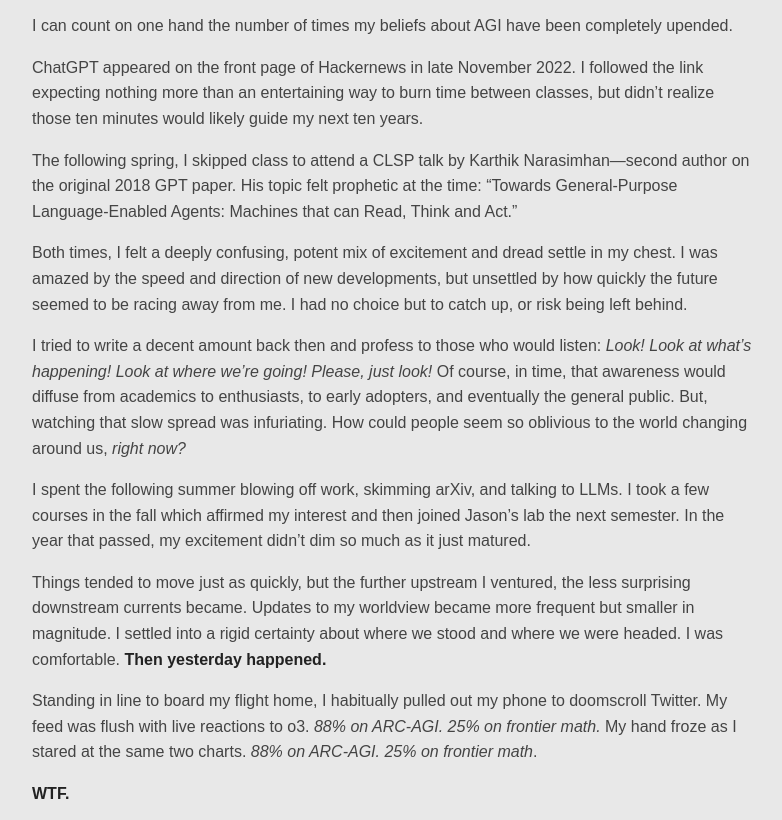
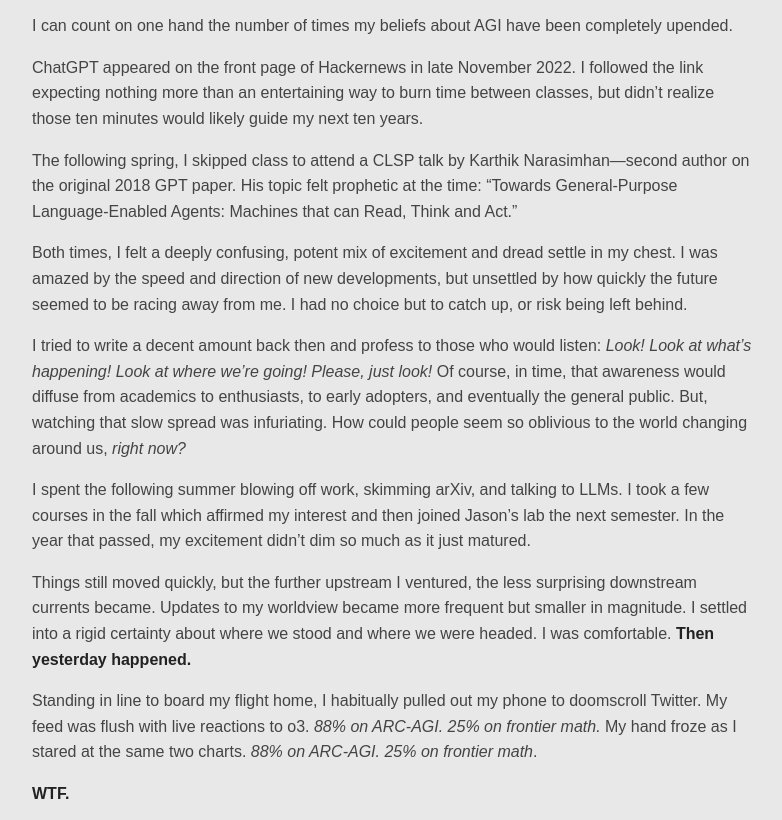
Before and after one commit to tjbai/blog, an Astro site: page /nothing-ever-happens in a window 1280 px wide. Shown: the part 227-1047 px from the top of the page, without its empty margins (248-1030 px from the left). Built offline with nearby package versions, Linux system fonts and the light colour scheme; Astro itself is replaced by a stand-in of ours; a web font is replaced by a local one.

Commit message:
wording last one

```diff
--- a/src/content/blog/nothing-ever-happens.md
+++ b/src/content/blog/nothing-ever-happens.md
@@ -16,7 +16,7 @@
 
 I spent the following summer blowing off work, skimming arXiv, and talking to LLMs. I took a few courses in the fall which affirmed my interest and then joined Jason's lab the next semester. In the year that passed, my excitement didn't dim so much as it just matured.
 
-Things tended to move just as quickly, but the further upstream I ventured, the less surprising downstream currents became. Updates to my worldview became more frequent but smaller in magnitude. I settled into a rigid certainty about where we stood and where we were headed. I was comfortable. **Then yesterday happened.**
+Things still moved quickly, but the further upstream I ventured, the less surprising downstream currents became. Updates to my worldview became more frequent but smaller in magnitude. I settled into a rigid certainty about where we stood and where we were headed. I was comfortable. **Then yesterday happened.**
 
 Standing in line to board my flight home, I habitually pulled out my phone to doomscroll Twitter. My feed was flush with live reactions to o3. *88% on ARC-AGI. 25% on frontier math.* My hand froze as I stared at the same two charts. *88% on ARC-AGI. 25% on frontier math*.
 
```
